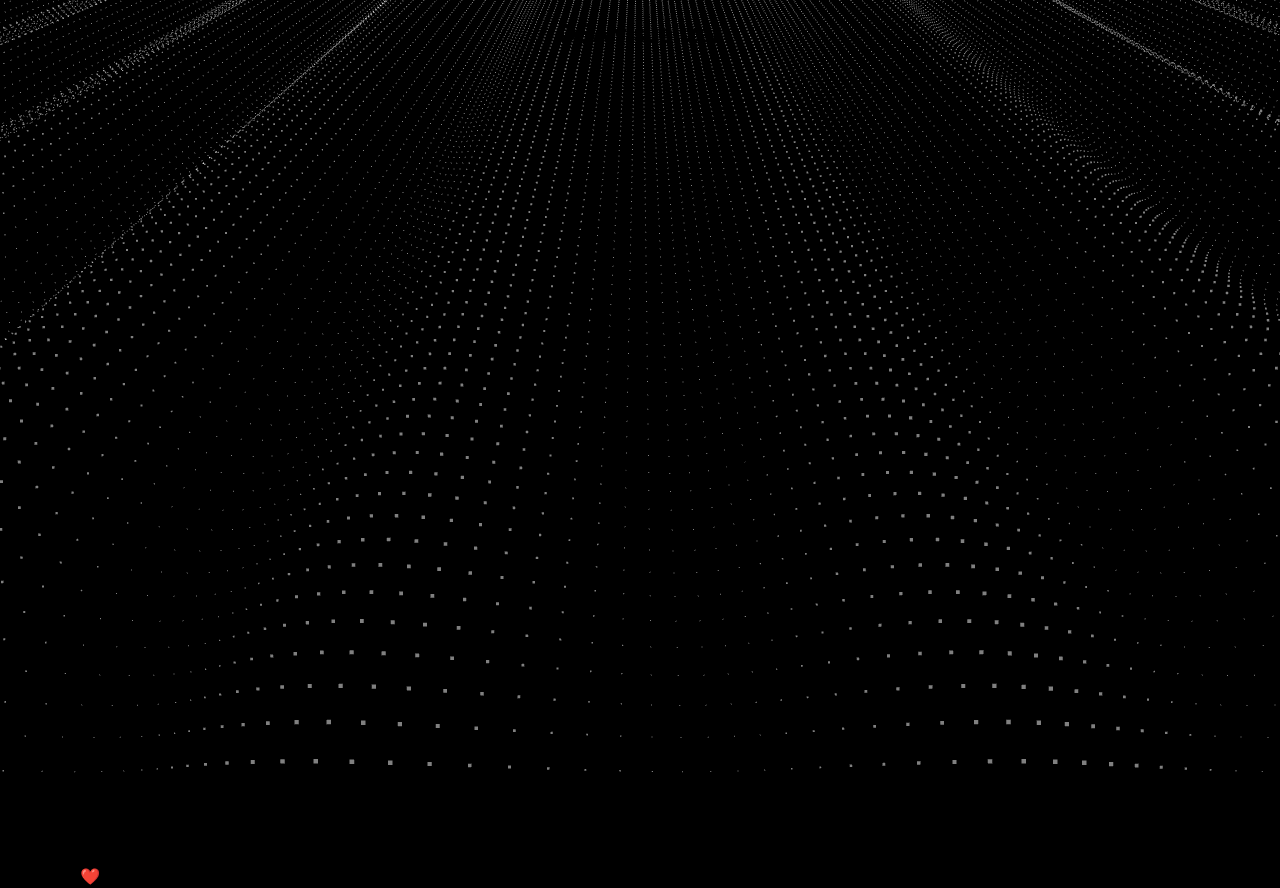
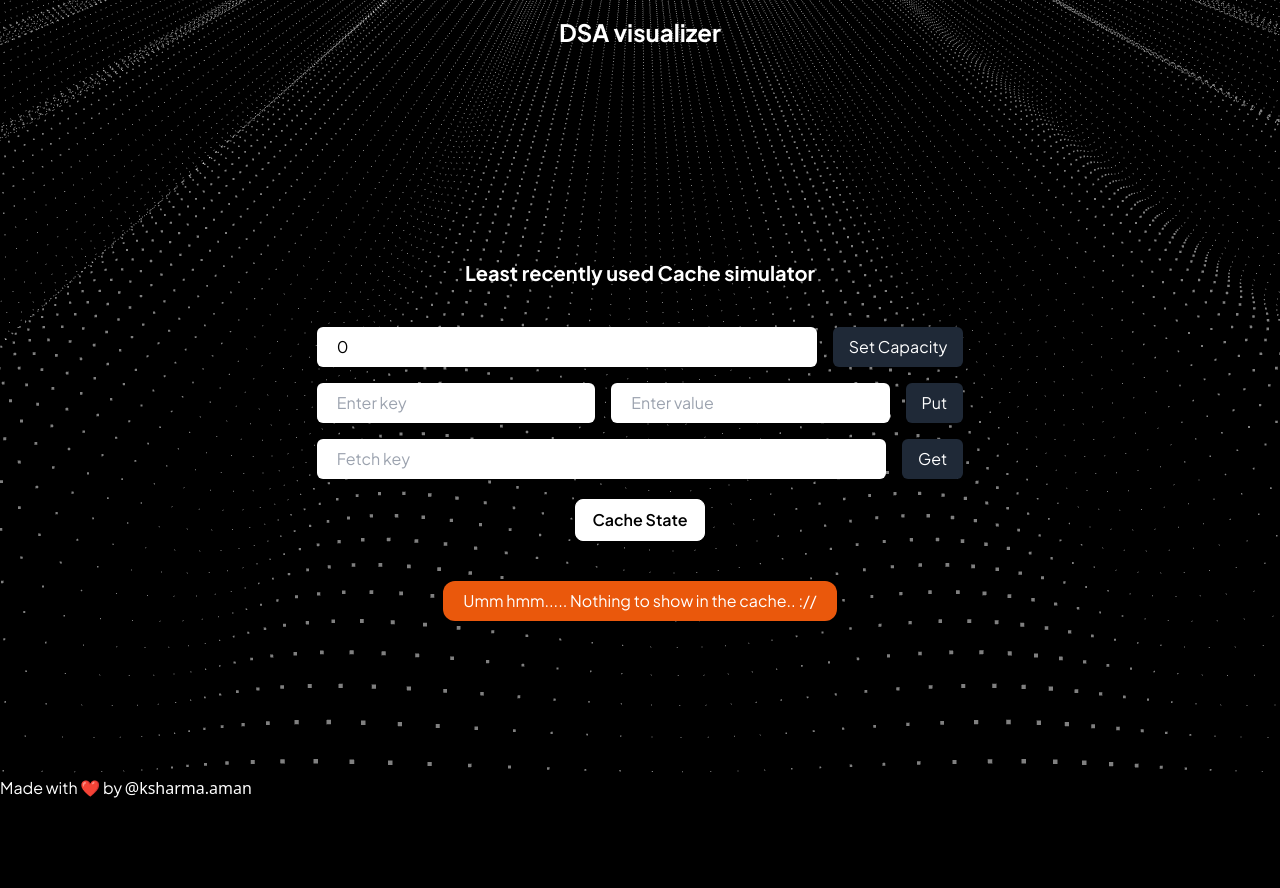
Before and after one commit to amanksh05/DSA-visualizer, a Next.js app: page /least-recently-used in a window 1280 px wide. Before the commit this address had no page. After the commit the page ends 800 px from the top, so only its background shows below. Built offline with nearby package versions, Linux system fonts and the light colour scheme.

Commit message:
LRU cache implementation

```diff
--- /dev/null
+++ b/src/app/least-recently-used/LRUutil.js
@@ -0,0 +1,81 @@
+class Node {
+    constructor(key, value) {
+        this.key = key;
+        this.value = value;
+        this.prev = null;
+        this.next = null;
+    }
+}
+
+export class LRUCache {
+    constructor(capacity) {
+        this.capacity = capacity;
+        this.size = 0;
+        this.cache = new Map();
+
+        this.head = new Node(-1, -1); // Dummy head
+        this.tail = new Node(-1, -1); // Dummy tail
+        this.head.next = this.tail;
+        this.tail.prev = this.head;
+    }
+
+    addNode(node) {
+        node.prev = this.head;
+        node.next = this.head.next;
+
+        this.head.next.prev = node;
+        this.head.next = node; // Fix: should assign to `node`, not `prev`
+    }
+
+    deleteNode(node) {
+        node.prev.next = node.next; // Fix: directly link previous node's next to current node's next
+        node.next.prev = node.prev; // Fix: directly link next node's prev to current node's prev
+    }
+
+    insFront(node) {
+        this.deleteNode(node); // Delete the node from its current position
+        this.addNode(node); // Add it to the front (most recently used position)
+    }
+
+    deleteLast() {
+        const res = this.tail.prev; // Get the last used node (LRU)
+        this.deleteNode(res); // Delete it from the linked list
+        return res; // Return the deleted node
+    }
+
+    _get(key) {
+        const node = this.cache.get(key);
+        if (!node) return -1; // If node doesn't exist, return -1
+        this.insFront(node); // Move the accessed node to the front
+        return node.value; // Return the value of the accessed node
+    }
+
+    put(key, value) {
+        const node = this.cache.get(key);
+        if (node) {
+            node.value = value; // Update the value of the existing node
+            this.insFront(node); // Move it to the front
+        } else {
+            const newNode = new Node(key, value);
+            this.cache.set(key, newNode); // Add the new node to the cache
+            this.addNode(newNode); // Add it to the front of the linked list
+            this.size++;
+
+            if (this.size > this.capacity) {
+                const tail = this.deleteLast(); // Remove the LRU node
+                this.cache.delete(tail.key); // Remove it from the cache
+                this.size--;
+            }
+        }
+    }
+
+    getCacheState() {
+        let current = this.head.next; // Start from the first real node
+        const cacheList = [];
+        while (current !== this.tail) { // Iterate until the tail dummy node
+            cacheList.push({ key: current.key, value: current.value });
+            current = current.next; // Move to the next node
+        }
+        return cacheList; // Return the list of cache entries
+    }
+}
--- /dev/null
+++ b/src/app/least-recently-used/page.jsx
@@ -0,0 +1,156 @@
+"use client";
+import React, { useState } from 'react';
+import { LRUCache } from '@/app/least-recently-used/LRUutil';
+import { ToastContainer, toast } from 'react-toastify'; // Import ToastContainer and toast
+import 'react-toastify/dist/ReactToastify.css'; // Import the CSS
+
+function page() {
+    const [capacity, setCapacity] = useState(0);
+    const [cache, setCache] = useState(new LRUCache(capacity));
+    const [cacheState, setCacheState] = useState([]);
+    const [keyInput, setKeyInput] = useState('');
+    const [valueInput, setValueInput] = useState('');
+    const [getInput, setGetInput] = useState('');
+
+    const updateCacheCapacity = (newCapacity) => {
+        const newCache = new LRUCache(newCapacity);
+        cacheState.forEach(item => {
+            newCache.put(item.key, item.value);
+        });
+        setCache(newCache);
+        setCacheState([...newCache.getCacheState()]);
+        toast.success(`Cache capacity set to ${newCapacity}`); // Notify on capacity update
+    };
+
+    const handleSetCapacity = () => {
+        const newCapacity = parseInt(capacity);
+        if (!isNaN(newCapacity) && newCapacity > 0) {
+            updateCacheCapacity(newCapacity);
+        } else {
+            toast.error('Please enter a valid capacity greater than 0'); // Show error toast
+        }
+    };
+
+    const handleSet = () => {
+        if (capacity <= 0) {
+            toast.error('Please set a valid cache capacity before adding items.'); // Notify if capacity is not set
+            return;
+        }
+
+        const key = parseInt(keyInput);
+        const value = valueInput.trim();
+
+        if (isNaN(key)) {
+            toast.error('Please enter a valid number for key'); // Show error toast
+            return;
+        }
+
+        cache.put(key, value);
+        setCacheState([...cache.getCacheState()]);
+        setKeyInput('');
+        setValueInput('');
+        toast.success(`Added: Key: ${key}, Value: ${value}`); // Notify on successful put
+    };
+
+    const handleGet = () => {
+        if (capacity <= 0) {
+            toast.error('Please set a valid cache capacity before fetching items.'); // Notify if capacity is not set
+            return;
+        }
+
+        const key = parseInt(getInput);
+        const value = cache._get(key);
+        if (value === -1) {
+            toast.error(`Key: ${key} not found in cache`); // Show error toast
+        } else {
+            toast.info(`Key: ${key}, Value: ${value}`); // Show info toast
+        }
+        setGetInput(''); // Clear input after getting
+        setCacheState([...cache.getCacheState()]);
+    };
+
+    return (
+        <div className='w-fit mt-10 '>
+            <h1 className='text-xl font-bold mb-10 text-center'>Least recently used Cache simulator</h1>
+            <div className='flex items-center justify-center gap-4'>
+                <input
+                    placeholder='Enter the capacity of cache'
+                    className='p-2 pl-5 w-[250px] md:w-[400px] lg:w-[500px] rounded-md text-black'
+                    type='number'
+                    value={capacity}
+                    onChange={(e) => setCapacity(e.target.value)}
+                />
+                <button onClick={handleSetCapacity} className="p-2 px-4 rounded-md bg-gray-800">Set Capacity</button>
+            </div>
+
+            <div className='flex items-center justify-center gap-4 mt-4'>
+                <input
+                    placeholder='Enter key'
+                    className='p-2 pl-5 w-36 rounded-md flex-1 text-black'
+                    type='number'
+                    value={keyInput}
+                    onChange={(e) => setKeyInput(e.target.value)}
+                />
+                <input
+                    placeholder='Enter value'
+                    className='p-2 pl-5 w-36 rounded-md flex-1 text-black'
+                    type='text'
+                    value={valueInput}
+                    onChange={(e) => setValueInput(e.target.value)}
+                />
+                <button onClick={handleSet} className="p-2 px-4 rounded-md bg-gray-800">Put</button>
+            </div>
+
+            <div className='mt-4 flex gap-4'>
+                <input
+                    value={getInput}
+                    onChange={(e) => setGetInput(e.target.value)}
+                    placeholder='Fetch key'
+                    className='p-2 pl-5 w-36 flex-1 rounded-md text-black'
+                    type='number'
+                />
+                <button onClick={handleGet} className="p-2 px-4 rounded-md bg-gray-800">Get</button>
+            </div>
+
+            <div className="mt-5 flex flex-col items-center justify-center gap-10">
+                <h3 className='bg-white text-black font-semibold rounded-lg px-4 py-2 border border-white'>Cache State</h3>
+                {cacheState.length === 0 ? (
+                    <div className='bg-orange-600 items-center w-fit justify-center px-5 py-2 rounded-xl'>
+                        <p>Umm hmm..... Nothing to show in the cache.. ://</p>
+                    </div>
+                ) : (
+                    <ul className='list-none p-0 flex flex-row gap-4'>
+                        {cacheState.map((item, index) => (
+                            <li
+                                className={`p-3 mx-1 border border-white rounded-lg flex flex-col items-center justify-between  gap-5
+                                ${index === 0 ? 'bg-green-600' : index === cacheState.length - 1 ? 'bg-red-600' : 'bg-gray-500'}`}
+                                key={item.key}
+                            >
+                                <div className='flex flex-col'>
+                                    <span className='text-white font-semibold'>Key: {item.key}</span>
+                                    <span className='text-white font-semibold'>Value: {item.value}</span>
+                                </div>
+                                <div className='flex items-center justify-center gap-2'>
+                                    {index === 0 && (
+                                        <span className='text-black bg-yellow-300 px-2 py-1 rounded-lg font-bold'>
+                                            MRU
+                                        </span>
+                                    )}
+                                    {index === cacheState.length - 1 && (
+                                        <span className='text-white bg-blue-500 px-2 py-1 rounded-lg font-bold'>
+                                            LRU
+                                        </span>
+                                    )}
+                                </div>
+                            </li>
+                        ))}
+                    </ul>
+                )}
+            </div>
+
+            <ToastContainer /> {/* Add ToastContainer to render notifications */}
+        </div>
+    );
+}
+
+export default page;
```
